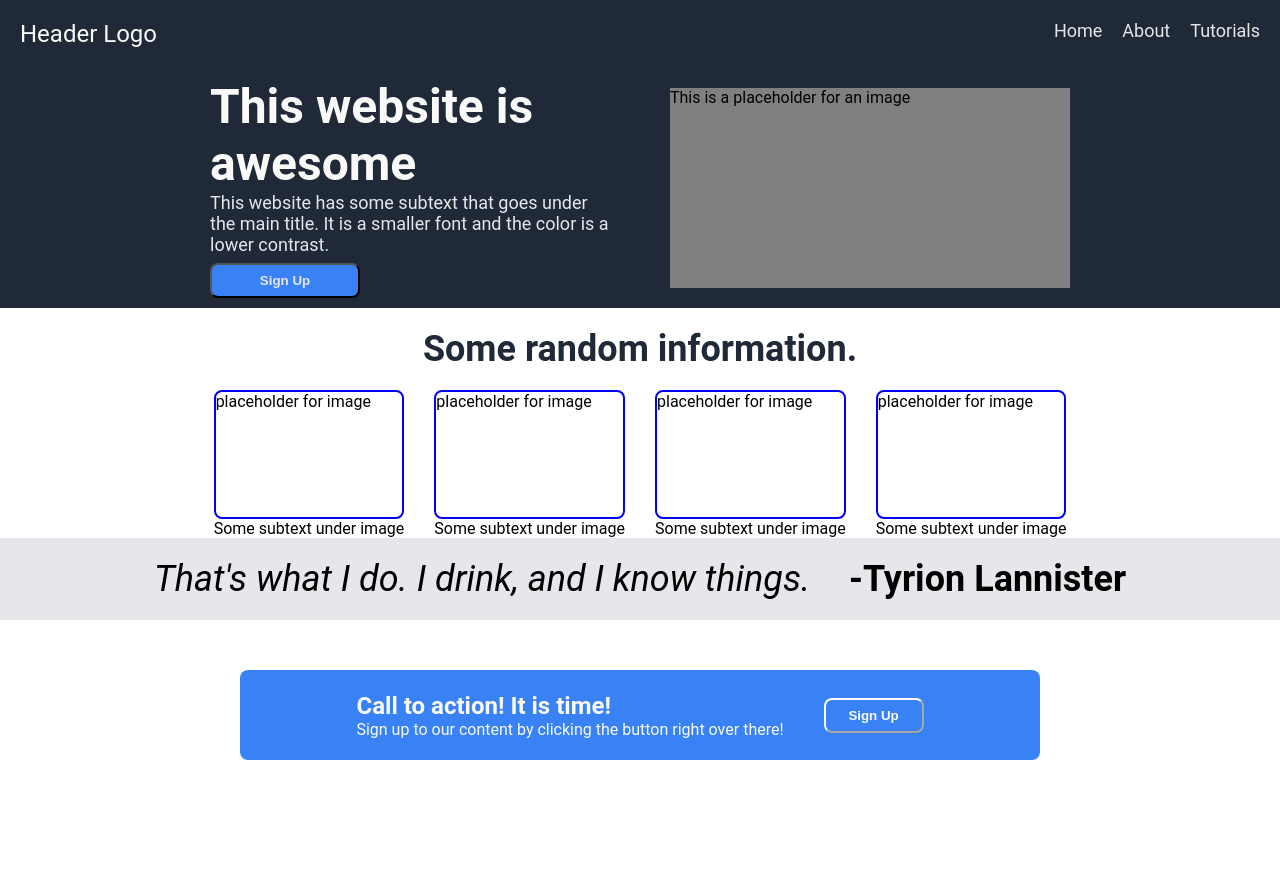
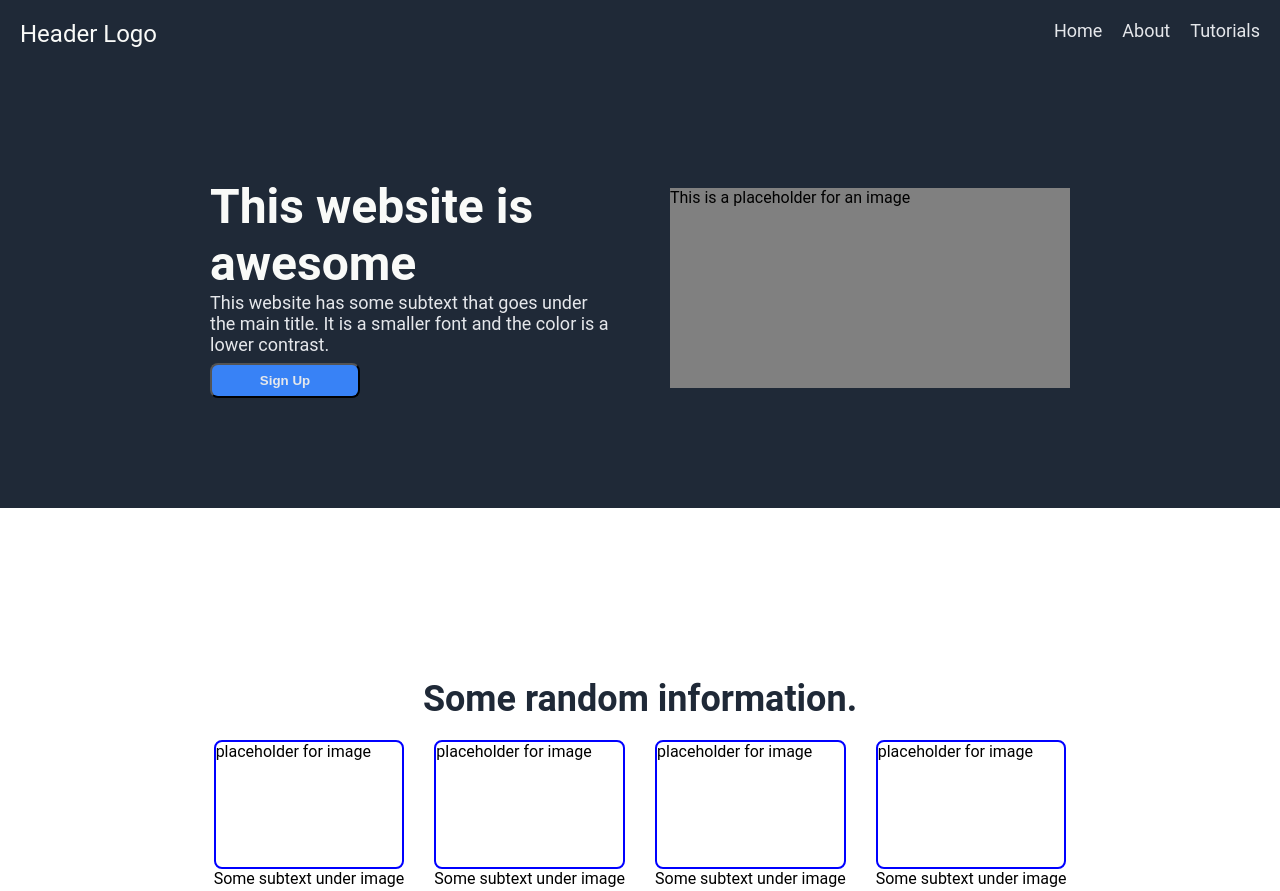
Before and after one commit to Harper-n90/landing-page, a plain HTML site: page index.html in a window 1280 px wide. Shown: the top 891 px of the page. Before the commit the page ends 800 px from the top, so only its background shows below. Drawn offline with Linux system fonts and the light colour scheme.

Commit message:
Add padding to sections to fill space
This is possibly a temp fix to my sections being too small.
I need to learn some more then revise.

```diff
--- a/style.css
+++ b/style.css
@@ -48,7 +48,7 @@ body {
     justify-content: center;
     align-items: center;
     gap: 60px;
-    padding: 10px;
+    padding: 110px 10px;
     background-color: #1f2937;
 }
 
@@ -92,6 +92,7 @@ body {
     flex-direction: column;
     align-items: center;
     justify-items: center;
+    padding: 150px 0;
 }
 
 .body-container h1 {
@@ -121,7 +122,7 @@ body {
     justify-content: center;
     background-color: #e5e7eb;
     font-size: 36px;
-    padding: 20px;
+    padding: 150px 20px;
 }
 
 .quote-container .credit {
@@ -133,6 +134,7 @@ body {
     display: flex;
     margin-bottom: 40px;
     justify-content: center;
+    padding: 90px 0;
 }
 
 .cta {
```
